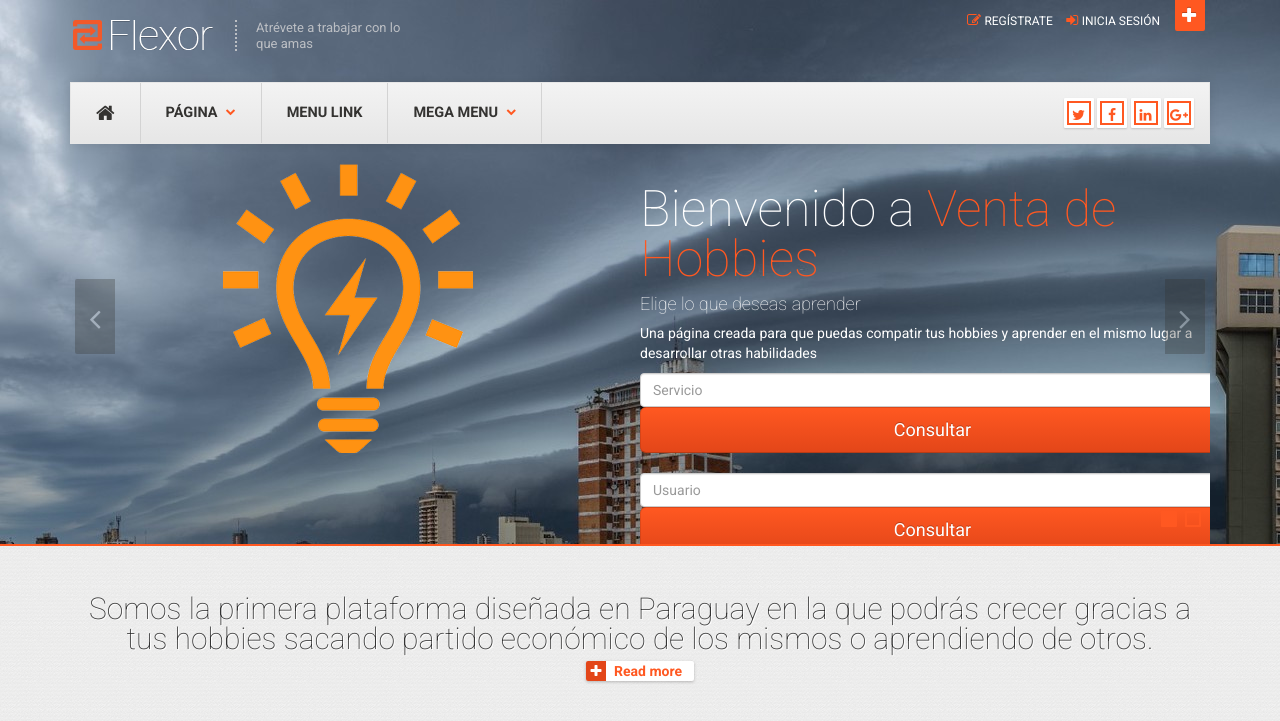
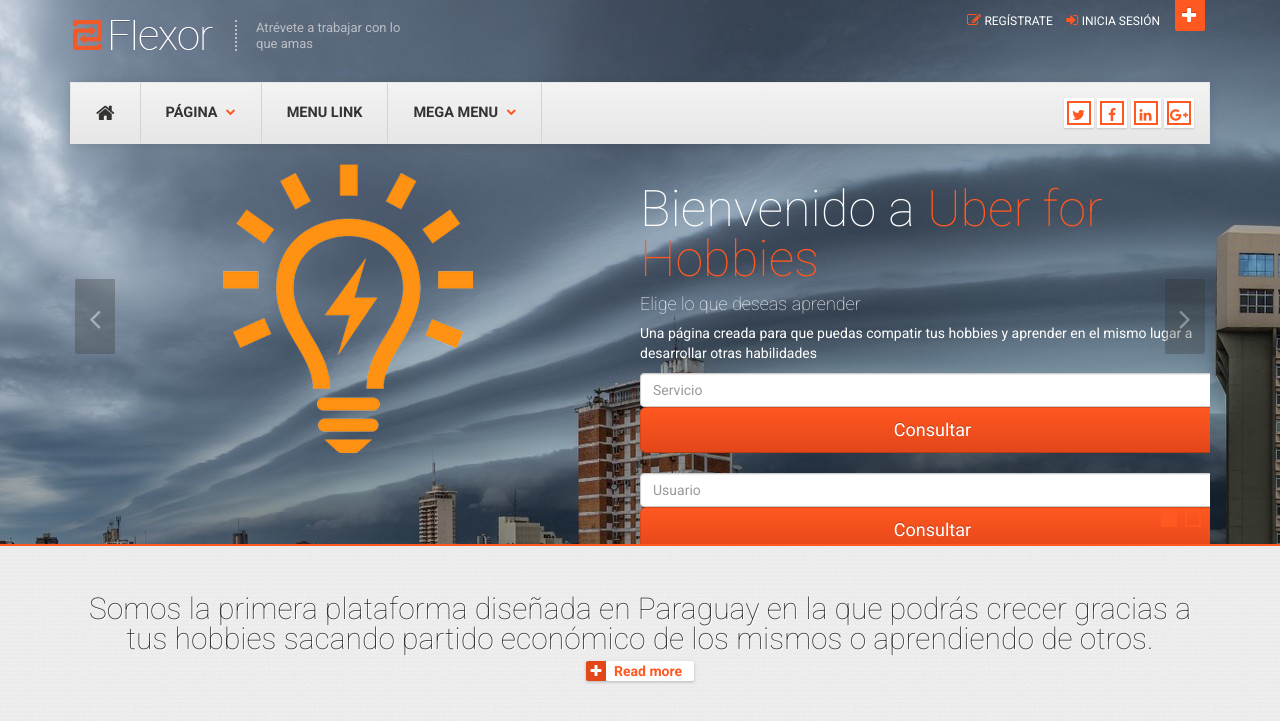
Before and after one commit to valeealcaraz/Hackathon, a Flask app: page / in a window 1280 px wide. Shown: the top 721 px of the page. Run offline with Flask 2, Linux system fonts and the light colour scheme; some libraries are stand-ins or nearby versions.

Commit message:
cambié el nombre. Ahora es UBER POR HOBBIES

```diff
--- a/templates/index.html
+++ b/templates/index.html
@@ -3,7 +3,7 @@
 
 <head>
   <meta charset="utf-8">
-  <title>Venta de Hobbies</title>
+  <title>Uber for Hobbies</title>
   <meta content="width=device-width, initial-scale=1.0" name="viewport">
   <meta content="" name="keywords">
   <meta content="" name="description">
@@ -222,7 +222,7 @@
               <div class="row">
                 <div class="col-md-6 col-md-push-6 item-caption">
                   <h2 class="h1 text-weight-light">
-                      Bienvenido a <span class="text-primary">Venta de Hobbies</span>
+                      Bienvenido a <span class="text-primary">Uber for Hobbies</span>
                     </h2>
                   <h4>
                      Elige lo que deseas aprender
```
Also changed, not shown: templates/login.html (+1 -7 lines).
